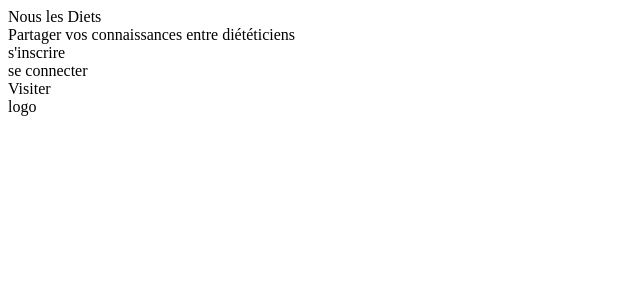
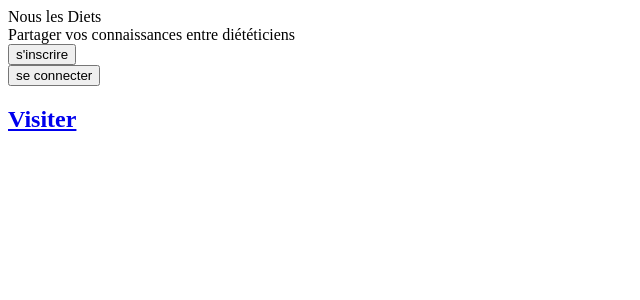
Before and after one commit to WildCodeSchool/bordeaux-202009-php-project3-diets, a Symfony app: template templates/home/index.html.twig in a window 1280 px wide. Shown: the top 300 px of the page, without its empty margins (0-640 px from the left). Run offline with Twig, Linux system fonts and the light colour scheme; the template is opened without the code that fills it, so the values that code supplies are empty; some libraries are stand-ins or nearby versions.

Commit message:
landing page first DONE

```diff
--- a/assets/styles/global.scss
+++ b/assets/styles/global.scss
@@ -1,7 +1,10 @@
 @import url('https://fonts.googleapis.com/css2?family=Open+Sans&family=Raleway&display=swap');
+@import url('https://fonts.googleapis.com/css2?family=Handlee&display=swap');
+@import url("https://use.fontawesome.com/releases/v5.15.1/css/all.css");
+@import url("https://cdnjs.cloudflare.com/ajax/libs/font-awesome/4.7.0/css/font-awesome.min.css");
 
 body {
-  font-family: 'Raleway', sans-serif;
+  font-family: $police-text;
   background-color: $bg-body;
 }
 
--- a/templates/home/index.html.twig
+++ b/templates/home/index.html.twig
@@ -9,22 +9,29 @@
                 <div class="col-8 offset-2 d-flex flex-column align-items-center">
                     <div class="text-center home-logo">Nous les Diets</div>
                     <div class="text-center home-slogan">Partager vos connaissances entre diététiciens</div>
-                    <div class="container-fluid home-btn-container">
-                        <div class="row">
-                            <div class="col-4 offset-1 text-center">
-                                <div class="home-btn-second">s'inscrire</div>
-                            </div>
-                            <div class="col-4 offset-2 text-center">
-                                <div class="home-btn-main">se connecter</div>
-                            </div>
+                    <div class="home-btn-container align-items-center justify-content-between">
+                        <div class="text-center">
+                            <button class="home-btn-second">s'inscrire</button>
+                        </div>
+                        <div class="text-center">
+                            <button class="home-btn-main">se connecter</button>
                         </div>
                     </div>
                 </div>
             </div>
-            <div class="row">
-                <div class="col-2 offset-8 visit-link">Visiter</div>
-                <div class="col">logo</div>
-
+            <div class="row visit-link">
+                <div class="col-2 offset-8 d-flex align-items-center justify-content-end">
+                    <a href="{{ path('home') }}">
+                        <h2>Visiter</h2>
+                    </a>
+                </div>
+                <div class="col2 d-flex align-items-center justify-content-center home-arrow">
+                    <a href="{{ path('home') }}">
+                        <span class="main-color">
+                            <i class="fas fa-4x fa-arrow-circle-right"></i>
+                        </span>
+                    </a>
+                </div>
             </div>
         </div>
     </div>
```
Also changed, not shown: assets/styles/home.scss (+24 -3 lines), assets/styles/variables.scss (+11 -6 lines).
